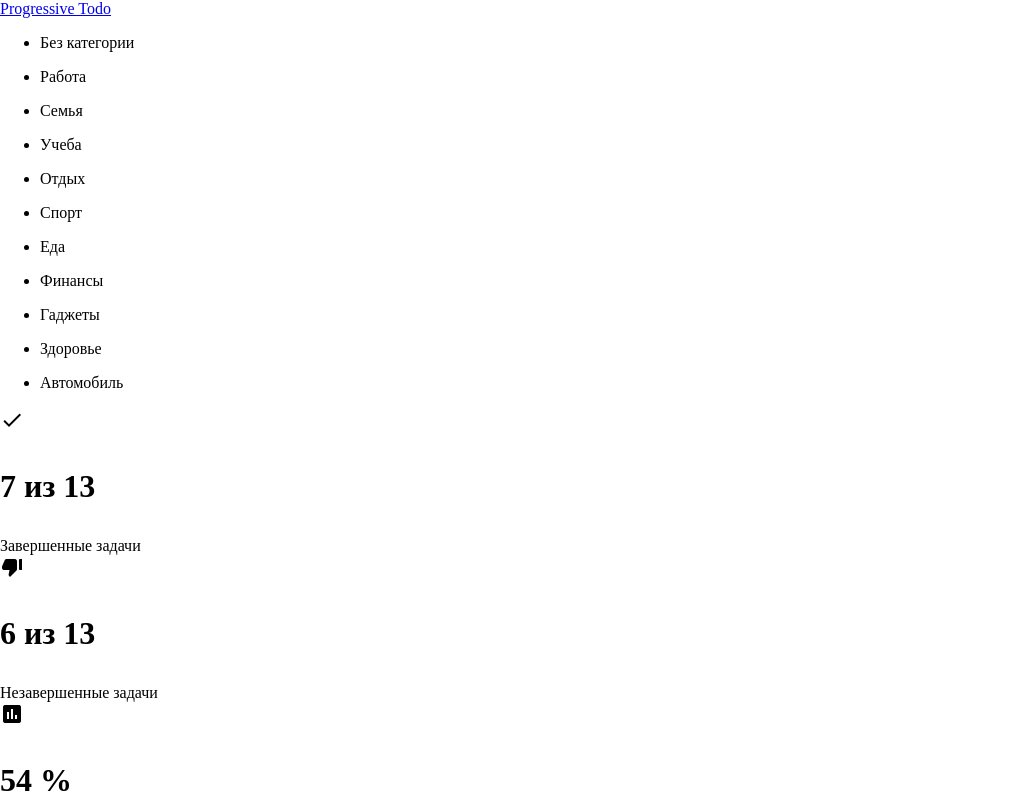
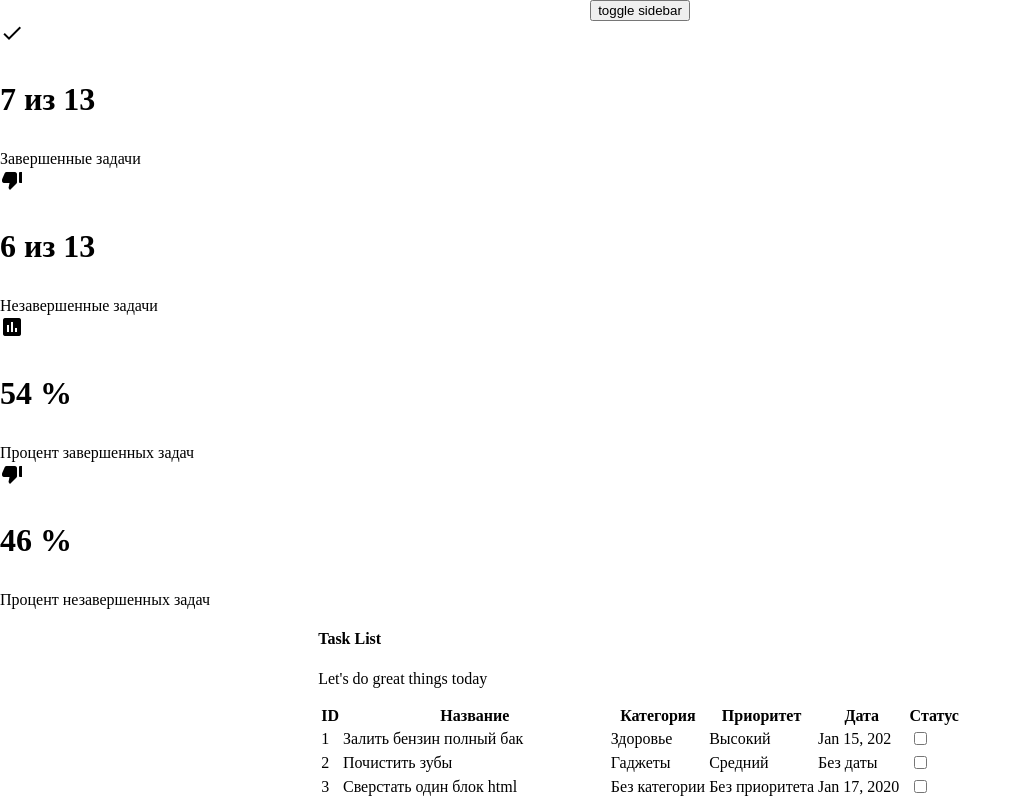
Before and after one commit to krutilins/ng-progressive-todo, an Angular app: page / in a window 1280 px wide. Shown: the top 800 px of the page, without its empty margins (0-1022 px from the left). Built offline with nearby package versions, Linux system fonts and the light colour scheme.

Commit message:
add sidebar toggler

```diff
--- a/src/app/app.component.html
+++ b/src/app/app.component.html
@@ -1,11 +1,10 @@
-<div class="wrapper">
-  <app-categories></app-categories>
-  <div class="main-panel">
-    <div class="content">
-      <div class="container-fluid">
-        <app-stat></app-stat>
-        <app-task-list></app-task-list>
-      </div>
-    </div>
-  </div>
-</div>
+<mat-drawer-container class="drawer-container" autosize>
+  <mat-drawer #drawer class="drawer" mode="side">
+    <app-categories></app-categories>
+  </mat-drawer>
+  <mat-drawer-content class="drawer-content">
+    <button type="button" (click)="drawer.toggle()">toggle sidebar</button>
+    <app-stat></app-stat>
+    <app-task-list></app-task-list>
+  </mat-drawer-content>
+</mat-drawer-container>
--- a/src/app/app.component.scss
+++ b/src/app/app.component.scss
@@ -0,0 +1,17 @@
+.drawer-container {
+  width: 100%;
+  height: 100vh;
+  background-color: #fff;
+}
+
+.drawer {
+  padding: 10px;
+  background-color: #fafafa;
+  width: 260px;
+}
+
+.drawer-content {
+  display: flex;
+  flex-direction: column;
+  align-items: center;
+}
--- a/src/app/shared/material.module.ts
+++ b/src/app/shared/material.module.ts
@@ -2,13 +2,17 @@ import { NgModule } from '@angular/core';
 import { MatSidenavModule } from '@angular/material/sidenav';
 import { MatListModule } from '@angular/material/list';
 import { MatCardModule } from '@angular/material/card';
+import { MatButtonModule } from '@angular/material/button';
+import { MatIconModule } from '@angular/material/icon';
 
 
 @NgModule({
   exports: [
     MatSidenavModule,
     MatListModule,
-    MatCardModule
+    MatCardModule,
+    MatButtonModule,
+    MatIconModule
   ]
 })
 export class MaterialModule { }
--- a/src/app/views/categories/categories.component.html
+++ b/src/app/views/categories/categories.component.html
@@ -1,26 +1,21 @@
-<div
-class="sidebar"
-data-color="purple"
-data-background-color="white"
-data-image="../assets/img/sidebar-1.jpg"
->
-<!--
-  Tip 1: You can change the color of the sidebar using: data-color="purple | azure | green | orange | danger"
-
-  Tip 2: you can also add an image using data-image tag
--->
 <div class="logo">
-  <a routerLink="/" class="simple-text logo-normal" (click)="showTasksByCategory(categories[0])">
+  <a
+    routerLink="/"
+    class="simple-text logo-normal"
+    (click)="showTasksByCategory(categories[0])"
+  >
     Progressive Todo
   </a>
 </div>
-<div class="sidebar-wrapper">
-  <ul class="nav">
-    <li class="nav-item" *ngFor="let category of categories" (click)="showTasksByCategory(category)" [class.active]="category === selectedCategory">
-      <a class="nav-link">
-        <p>{{ category.title }}</p>
-      </a>
-    </li>
-  </ul>
-</div>
-</div>
+
+<mat-selection-list #category class="selection-list" [multiple]="false">
+  <mat-list-option
+    class="list-option"
+    *ngFor="let category of categories"
+    [value]="category"
+    (click)="showTasksByCategory(category)"
+    [class.active]="category === selectedCategory"
+  >
+    {{ category.title  }}
+  </mat-list-option>
+</mat-selection-list>
--- a/src/app/views/categories/categories.component.scss
+++ b/src/app/views/categories/categories.component.scss
@@ -1,3 +1,9 @@
-.nav-link {
-  cursor: pointer;
+
+.list-option:hover {
+  background-color: hsla(0,0%,78.4%,.2);
+  border-radius: 3px;
 }
+
+.list-option.active {
+  background-color: #9c27b0;
+}
--- a/src/app/views/categories/categories.component.ts
+++ b/src/app/views/categories/categories.component.ts
@@ -8,6 +8,7 @@ import { DataHandlerService } from 'src/app/service/data-handler.service';
   styleUrls: ['./categories.component.scss']
 })
 export class CategoriesComponent implements OnInit {
+  typesOfShoes: string[] = ['Boots', 'Clogs', 'Loafers', 'Moccasins', 'Sneakers'];
 
   categories: Category[];
   selectedCategory: Category;
```
Also changed, not shown: src/app/app.module.ts (+6 -2 lines).
